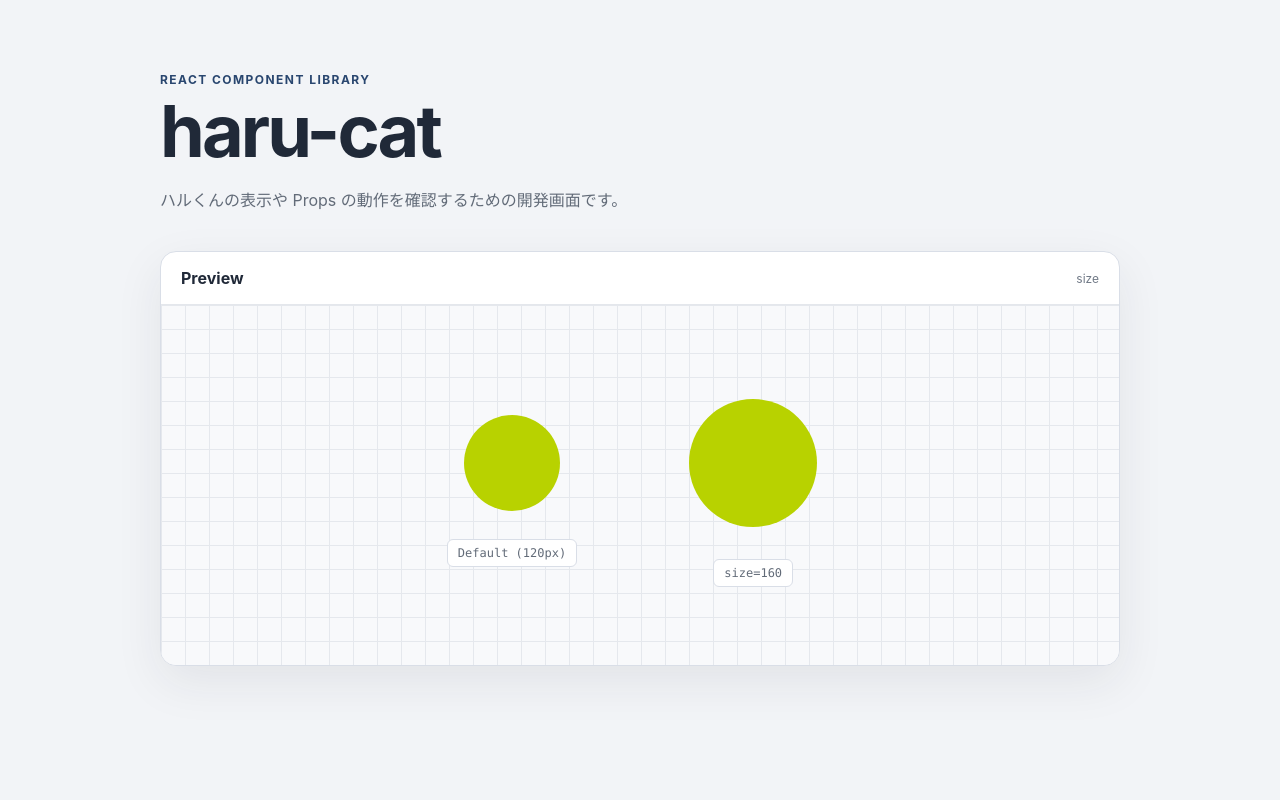
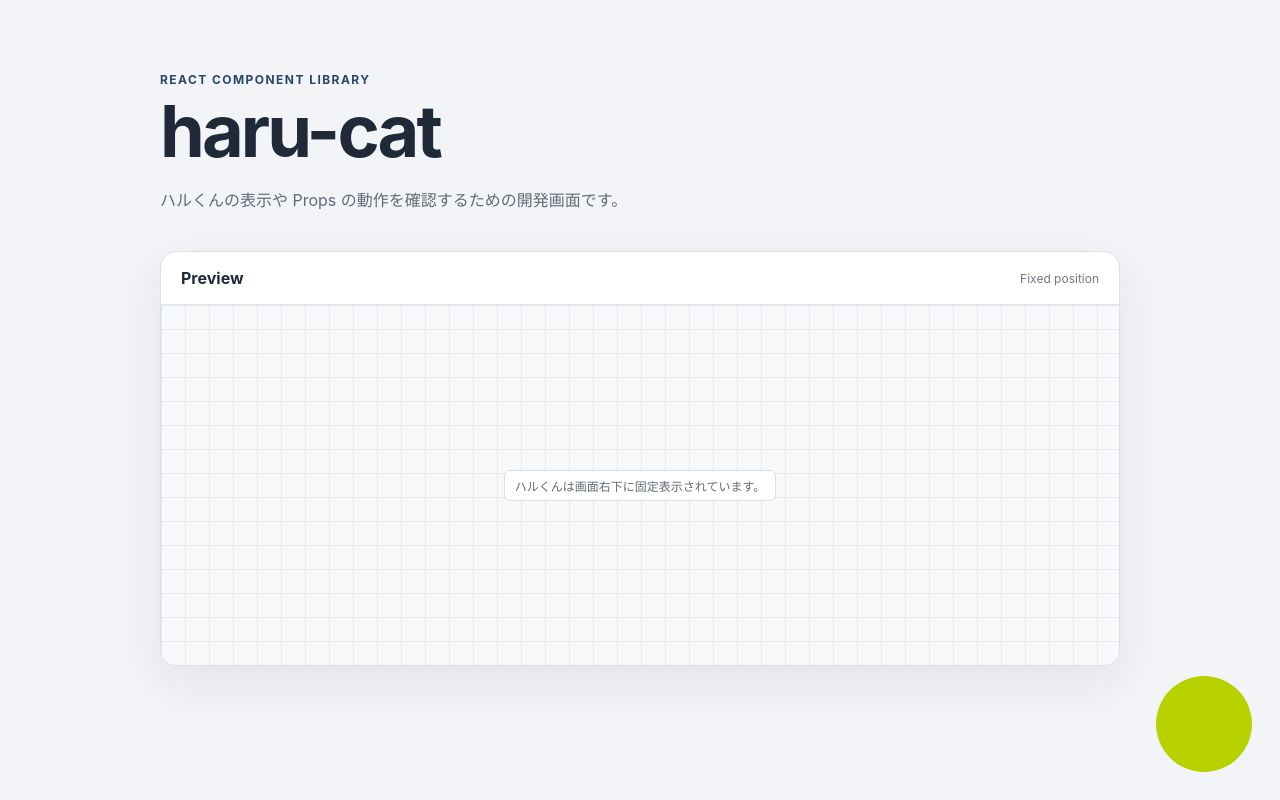
Before and after one commit to Colorful12/haru-cat, a React (Vite) app: page / in a window 1280 px wide. Built offline with nearby package versions, Linux system fonts and the light colour scheme.

Commit message:
feat: support fixed positioning options

```diff
--- a/src/App.css
+++ b/src/App.css
@@ -59,12 +59,10 @@
 }
 
 .preview__canvas {
-  display: flex;
-  align-items: center;
-  justify-content: center;
-  gap: clamp(40px, 10vw, 96px);
+  display: grid;
   min-height: 360px;
   padding: 32px;
+  place-items: center;
   background-color: #f8f9fb;
   background-image:
     linear-gradient(#e5e8ed 1px, transparent 1px),
@@ -72,14 +70,8 @@
   background-size: 24px 24px;
 }
 
-.preview__example {
-  display: grid;
-  justify-items: center;
-  gap: 16px;
+.preview__hint {
   margin: 0;
-}
-
-.preview__example figcaption {
   padding: 6px 10px;
   border: 1px solid #d9dee7;
   border-radius: 6px;
@@ -100,7 +92,6 @@
   }
 
   .preview__canvas {
-    flex-direction: column;
     min-height: 280px;
   }
 }
--- a/src/App.tsx
+++ b/src/App.tsx
@@ -15,19 +15,16 @@ function App() {
       <section className="preview" aria-labelledby="preview-title">
         <div className="preview__header">
           <h2 id="preview-title">Preview</h2>
-          <span>size</span>
+          <span>Fixed position</span>
         </div>
         <div className="preview__canvas">
-          <figure className="preview__example">
-            <HaruCat />
-            <figcaption>Default (120px)</figcaption>
-          </figure>
-          <figure className="preview__example">
-            <HaruCat size={160} />
-            <figcaption>size=160</figcaption>
-          </figure>
+          <p className="preview__hint">
+            ハルくんは画面右下に固定表示されています。
+          </p>
         </div>
       </section>
+
+      <HaruCat position="bottom-right" size={120} />
     </main>
   )
 }
--- a/src/HaruCat.tsx
+++ b/src/HaruCat.tsx
@@ -1,9 +1,51 @@
+import type { CSSProperties } from 'react'
 import haruImage from './assets/haru.svg'
 
+export type HaruCatPosition =
+  | 'bottom-left'
+  | 'bottom-center'
+  | 'bottom-right'
+
 export type HaruCatProps = {
+  position?: HaruCatPosition
   size?: number
+  offset?: number
+  zIndex?: number
+  className?: string
 }
 
-export function HaruCat({ size = 120 }: HaruCatProps) {
-  return <img src={haruImage} alt="ハルくん" width={size} height={size} />
+export function HaruCat({
+  position = 'bottom-right',
+  size = 120,
+  offset = 16,
+  zIndex = 9999,
+  className,
+}: HaruCatProps) {
+  const positionStyle: CSSProperties = {
+    position: 'fixed',
+    bottom: offset,
+    zIndex,
+    pointerEvents: 'none',
+  }
+
+  if (position === 'bottom-left') {
+    positionStyle.left = offset
+  } else if (position === 'bottom-center') {
+    positionStyle.left = '50%'
+    positionStyle.transform = 'translateX(-50%)'
+  } else {
+    positionStyle.right = offset
+  }
+
+  return (
+    <span className={className} style={positionStyle}>
+      <img
+        src={haruImage}
+        alt="ハルくん"
+        width={size}
+        height={size}
+        style={{ display: 'block' }}
+      />
+    </span>
+  )
 }
```
